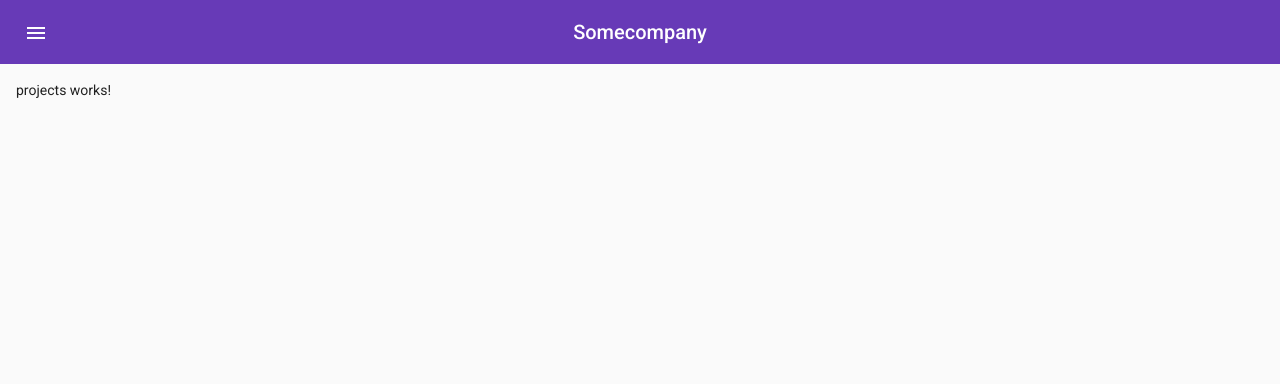
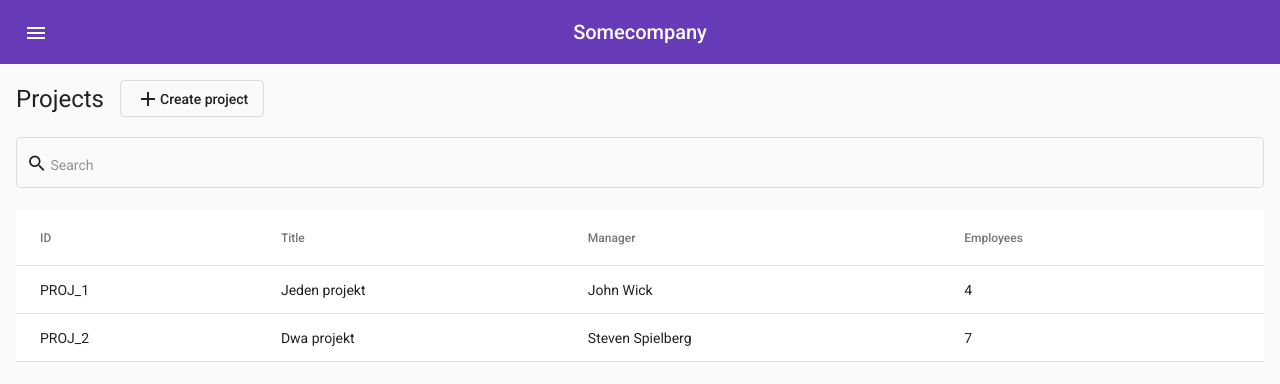
Before and after one commit to hwawrzacz/wtr-gui, an Angular app: page /projects in a window 1280 px wide. Shown: the top 384 px of the page. Built offline with nearby package versions, Linux system fonts and the light colour scheme.

Commit message:
Add simple task list view

```diff
--- /dev/null
+++ b/src/app/model/project.ts
@@ -0,0 +1,11 @@
+import { Employee } from './employee';
+
+export interface Project {
+  id: number;
+  stringId: string;
+  title: string;
+  description: string;
+  // TODO (HW): Change string to Employee. String is just a temporary solution for mockup
+  manager: string;
+  workersCount: number;
+}
--- a/src/app/pages/projects/projects.component.html
+++ b/src/app/pages/projects/projects.component.html
@@ -1 +1,23 @@
-<p>projects works!</p>
+<header>
+  <h1>{{ pageTitle }}</h1>
+  <button mat-stroked-button>
+    <mat-icon>add</mat-icon>
+    <span>Create project</span>
+  </button>
+</header>
+
+<mat-form-field appearance="outline">
+  <mat-icon matPrefix>search</mat-icon>
+  <input matInput type="text" placeholder="Search" />
+</mat-form-field>
+
+<table mat-table [dataSource]="dataSource">
+  <ng-container *ngFor="let column of columnsDefinitions" matColumnDef="{{ column['displayName'] }}">
+    <th mat-header-cell *matHeaderCellDef>{{ column.displayName }}</th>
+    <td mat-cell *matCellDef="let project">{{ project[column.propertyName] }}</td>
+  </ng-container>
+
+  <tr mat-header-row *matHeaderRowDef="columnsToDisplay"></tr>
+  <tr mat-row *matRowDef="let row; columns: columnsToDisplay"></tr>
+
+</table>
--- a/src/app/pages/projects/projects.component.scss
+++ b/src/app/pages/projects/projects.component.scss
@@ -0,0 +1,24 @@
+@import '../../../variables';
+
+header {
+  margin-bottom: $h1-margin-bottom;
+  display: flex;
+  justify-content: flex-start;
+  align-items: center;
+
+  h1 {
+    margin-bottom: 0 !important;
+  };
+
+  button {
+    margin-left: $header-button-margin;
+  }
+}
+
+mat-form-field {
+  width: 100%;
+}
+
+table {
+  width: 100%;
+}
--- a/src/app/pages/projects/projects.component.ts
+++ b/src/app/pages/projects/projects.component.ts
@@ -1,4 +1,17 @@
 import { Component, OnInit } from '@angular/core';
+import { Project } from 'src/app/model/project';
+
+export interface ColumnDefinition {
+  displayName: string;
+  propertyName: string;
+}
+
+export interface ActionDefinition {
+  icon: string;
+  action: () => void;
+  color?: string;
+  toolip?: string;
+}
 
 @Component({
   selector: 'app-projects',
@@ -6,10 +19,67 @@ import { Component, OnInit } from '@angular/core';
   styleUrls: ['./projects.component.scss']
 })
 export class ProjectsComponent implements OnInit {
+  private _pageTitle: string;
+  private _columnsDefinitions = [
+    {
+      displayName: 'ID',
+      propertyName: 'stringId',
+    },
+    {
+      displayName: 'Title',
+      propertyName: 'title',
+    },
+    {
+      displayName: 'Manager',
+      propertyName: 'manager',
+    },
+    {
+      displayName: 'Employees',
+      propertyName: 'workersCount',
+    },
+  ];
+
+  private _actionsDefinitions = []
+
+  private _dataSource: Project[] = [
+    {
+      id: 1,
+      stringId: 'PROJ_1',
+      title: 'Jeden projekt',
+      description: 'Taki niezwykły projekt, że to to prostu szok i niedowierzanie',
+      manager: 'John Wick',
+      workersCount: 4,
+    },
+    {
+      id: 2,
+      stringId: 'PROJ_2',
+      title: 'Dwa projekt',
+      description: 'Taki drugi projekt z trochę mniejszym szokiem, ale jednak nadal trochę',
+      manager: 'Steven Spielberg',
+      workersCount: 7,
+    }
+  ]
 
   constructor() { }
 
+  get pageTitle(): string {
+    return this._pageTitle;
+  }
+
+  get dataSource(): Project[] {
+    return this._dataSource;
+  }
+
+  get columnsToDisplay(): string[] {
+    return this._columnsDefinitions.map(item => item.displayName);
+  }
+
+  get columnsDefinitions(): any[] {
+    return this._columnsDefinitions;
+  }
+
   ngOnInit(): void {
+    this._pageTitle = 'Projects';
   }
 
 }
--- a/src/variables.scss
+++ b/src/variables.scss
@@ -12,6 +12,9 @@ $spacing-regular: 16px;
 $spacing-big: 32px;
 $spacing-huge: 64px;
 
+// Margins
+$h1-margin-bottom: $spacing-regular;
+$header-button-margin: $spacing-regular;
 $icon-margin: $spacing-regular;
 
 // Components
```
Also changed, not shown: src/app/app.module.ts (+7 -1 lines), src/app/model/employee.ts (added, +10 -0 lines).
